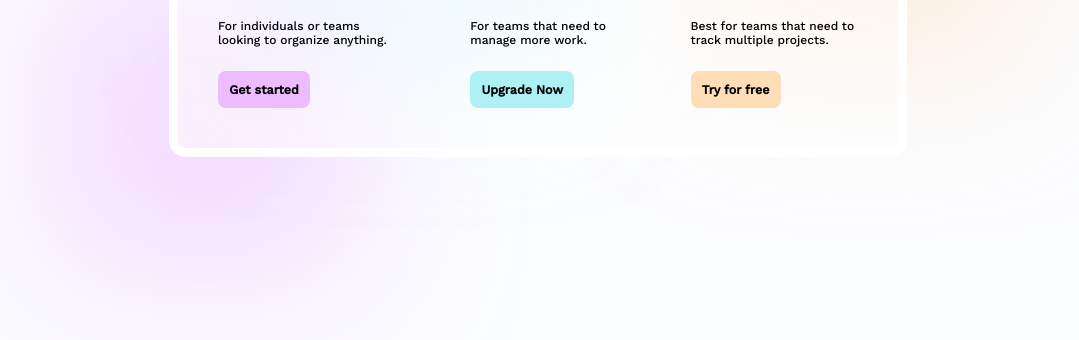
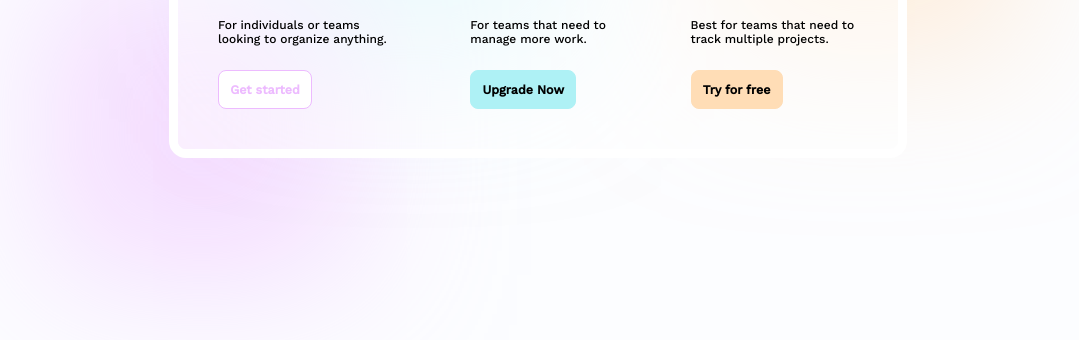
Before and after one commit to alivaliyevpro/-codethis-challenge, a plain HTML site: page index.html in a window 1280 px wide. In both pictures the pointer is over the button "Get started". Shown: the part 388-728 px from the top of the page, without its empty margins (102-1181 px from the left). Drawn offline with nearby package versions, Linux system fonts and the light colour scheme.

Commit message:
Update style.css

```diff
--- a/style.css
+++ b/style.css
@@ -22,7 +22,6 @@ body {
     justify-content: center;
     background-color: rgb(252,253,255);
     font-family: 'Work Sans', sans-serif;
-
 }
 
 .bg-free {
@@ -53,7 +52,6 @@ body {
     z-index: -1;
     top: -0.5rem;
     right: -0.5rem;
-
 }
 
 .container {
@@ -98,7 +96,6 @@ span {
 .price-text {
     font-size: 0.6rem;
     font-weight: 600;
-
 }
 
 .description {
@@ -123,16 +120,36 @@ button > a {
 
 .btn-free {
     background-color: rgb(237,187,255);
+    border: 1px solid rgb(237,187,255);
 }
 
 .btn-standard {
     background-color: rgb(174,241,245);
+    border: 1px solid rgb(174,241,245);
 }
 
 .btn-premium {
     background-color: rgb(255,221,182);
+    border: 1px solid rgb(255,221,182);
 }
 
+.btn-free:hover {
+    background-color: rgb(255, 255, 255);
+    color: rgb(237, 187, 255);
+    transition: 300ms;
+}
+
+.btn-standard:hover {
+    background-color: rgb(255, 255, 255);
+    color: rgb(174,241,245);
+    transition: 300ms;
+}
+
+.btn-premium:hover {
+    background-color: rgb(255, 255, 255);
+    color: rgb(255,221,182);
+    transition: 300ms;
+}
 
 @media screen and (max-width: 50em) {
 
@@ -146,5 +163,4 @@ button > a {
         padding: 2.5rem;
     }
 
-
 }
```
